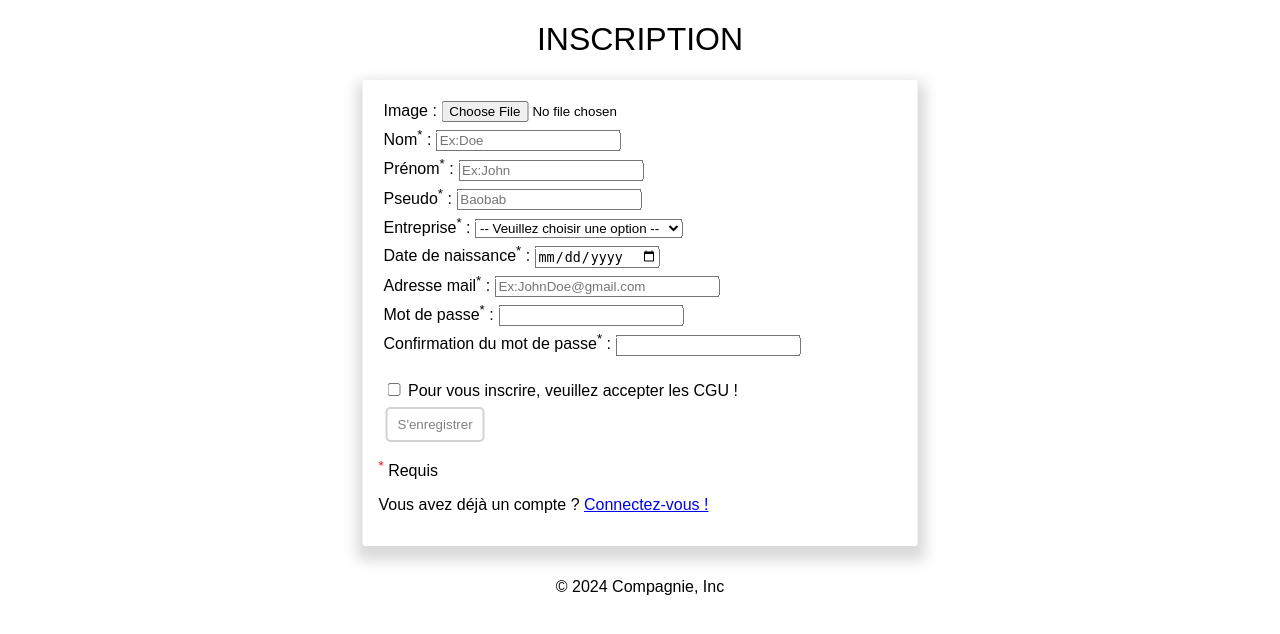
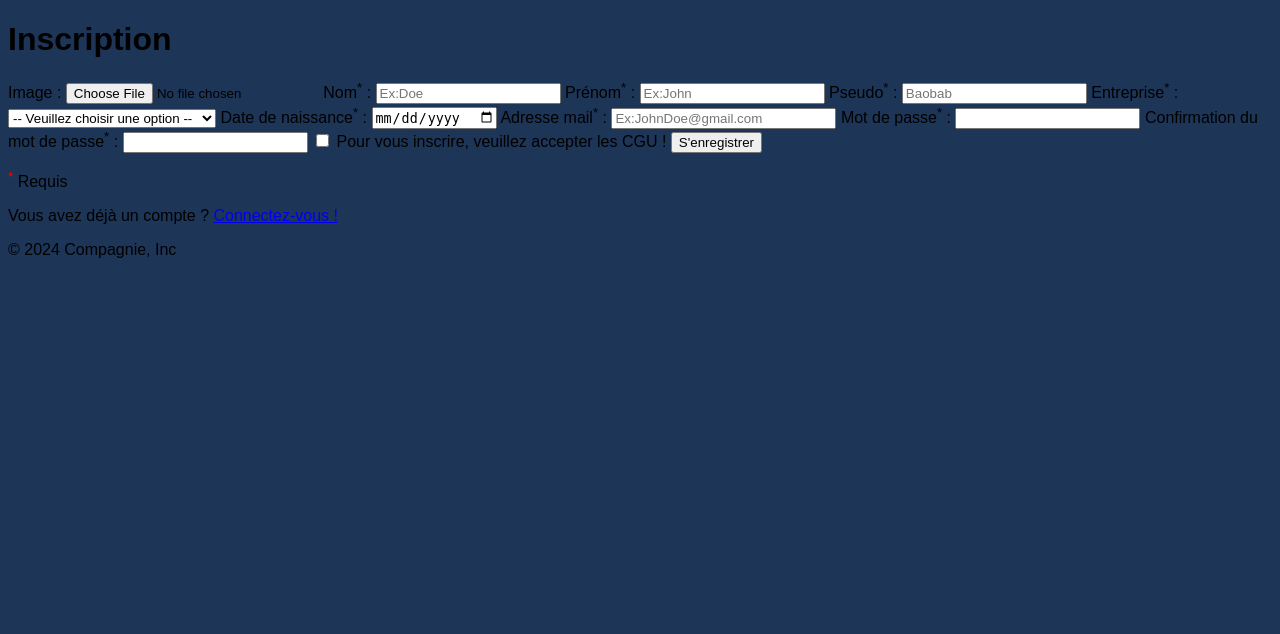
Before and after one commit to BryanPix/FormulairePHP, a PHP site: page /controllers/controller-signup.php in a window 1280 px wide. Shown: the top 634 px of the page. Run offline with PHP 8.4, Linux system fonts and the light colour scheme; the visitor is signed in with stand-in values (Sample User, id 1); data comes from the database, SQL or seed files in the repository; a stand-in replaces the project's code that opens the database connection; some libraries are stand-ins or nearby versions.

Commit message:
reste a faire le css

```diff
--- a/assets/css/style.css
+++ b/assets/css/style.css
@@ -1,135 +1,8 @@
-body {
+body{
   font-family: sans-serif;
+  background-color: #1d3557;
+
 }
-h1 {
-  text-align: center;
-  text-transform: uppercase;
-  font-weight: normal;
-}
-
-/* Formulaire */
-label {
-  display: block;
-  margin: 5px;
-}
-.btn-signup {
-  border: 2px solid lightgray;
-  background-color: white;
-  color: gray;
-  border-radius: 5px;
-  padding: 8px 10px;
-  margin: 7px;
-  cursor: pointer;
-  display: block;
-}
-
-.btn-signup:hover {
-  background-color: lightgray;
-  color: black;
-}
-
 .redInput {
   color: red;
 }
-.divFormulaire,
-#divMessage {
-  border-radius: 3px;
-  width: fit-content;
-  position: relative;
-  top: 50%;
-  left: 50%;
-  transform: translate(-50%);
-  margin-bottom: 2rem;
-  padding: 1rem 7rem 2rem 1rem;
-  box-shadow: 1px 8px 14px 7px rgba(0, 0, 0, 0.15);
-}
-.inputConfirm {
-  margin-bottom: 1.5rem;
-}
-.cgu {
-  padding-top: 1rem;
-}
-
-/* Footer */
-footer {
-  text-align: center;
-  align-items: flex-end;
-}
-
-/* popup */
-.popup {
-  display: none;
-  position: fixed;
-  top: 0;
-  left: 0;
-  width: 100%;
-  height: 100%;
-  background-color: rgba(0, 0, 0, 0.7);
-  z-index: 10;
-}
-.popup {
-  border-radius: 5px;
-}
-
-.popup-content {
-  position: absolute;
-  top: 50%;
-  left: 50%;
-  transform: translate(-50%, -50%);
-  width: 500px;
-  background-color: rgba(68, 163, 61, 0.9);
-  padding: 20px;
-  border-radius: 10px;
-}
-
-.close-btn {
-  position: absolute;
-  top: 10px;
-  right: 10px;
-  cursor: pointer;
-  font-size: 20px;
-  font-weight: bold;
-}
-
-.popup-content > ul> li{
-  font-size: 1.1rem;
-}
-
-th,td{
-  border: 1px solid black;
-  text-align: center;
-}
-tr:nth-child(odd) td {
-  background-color: rgb(193, 191, 191);
-}
-button{
-border: none;
-cursor: pointer;
-}
-
-/* popup confirmation suppression */
-
-.popup-confirm {
-  display: none;
-  position: absolute;
-  z-index: 2;
-  left: 0;
-  top: 0;
-  width: 100%;
-  height: 100%;
-  overflow: auto;
-  background-color: rgba(0, 0, 0, 0.2);
-}
-
-.popup-content {
-  background-color: #fefefe;
-  margin: 0 auto;
-  border: 1px solid black;
-  padding: 30px;
-  width: 40%;
-  text-align: center;
-}
-
-#btn-accept, #btn-cancel {
-  margin: 5px;
-}
--- a/index.php
+++ b/index.php
@@ -1,5 +1,5 @@
 <?php
 
-$redirectController = '/controllers/controller-signin.php';
+$redirectController = 'controllers/controller-signin.php';
 header("Location: " . $redirectController);
 exit();
--- a/views/templates/head.php
+++ b/views/templates/head.php
@@ -1,7 +1,7 @@
 <head>
     <meta charset="UTF-8">
     <meta name="viewport" content="width=device-width, initial-scale=1.0">
-    <link rel="stylesheet" href="../../assets/css/style.css">
+    <link rel="stylesheet" href="../assets/css/style.css">
     <link rel="stylesheet" href="https://cdnjs.cloudflare.com/ajax/libs/font-awesome/6.5.1/css/all.min.css" integrity="sha512-DTOQO9RWCH3ppGqcWaEA1BIZOC6xxalwEsw9c2QQeAIftl+Vegovlnee1c9QX4TctnWMn13TZye+giMm8e2LwA==" crossorigin="anonymous" referrerpolicy="no-referrer" />
     <title>Formulaire php</title>
 </head>
```
